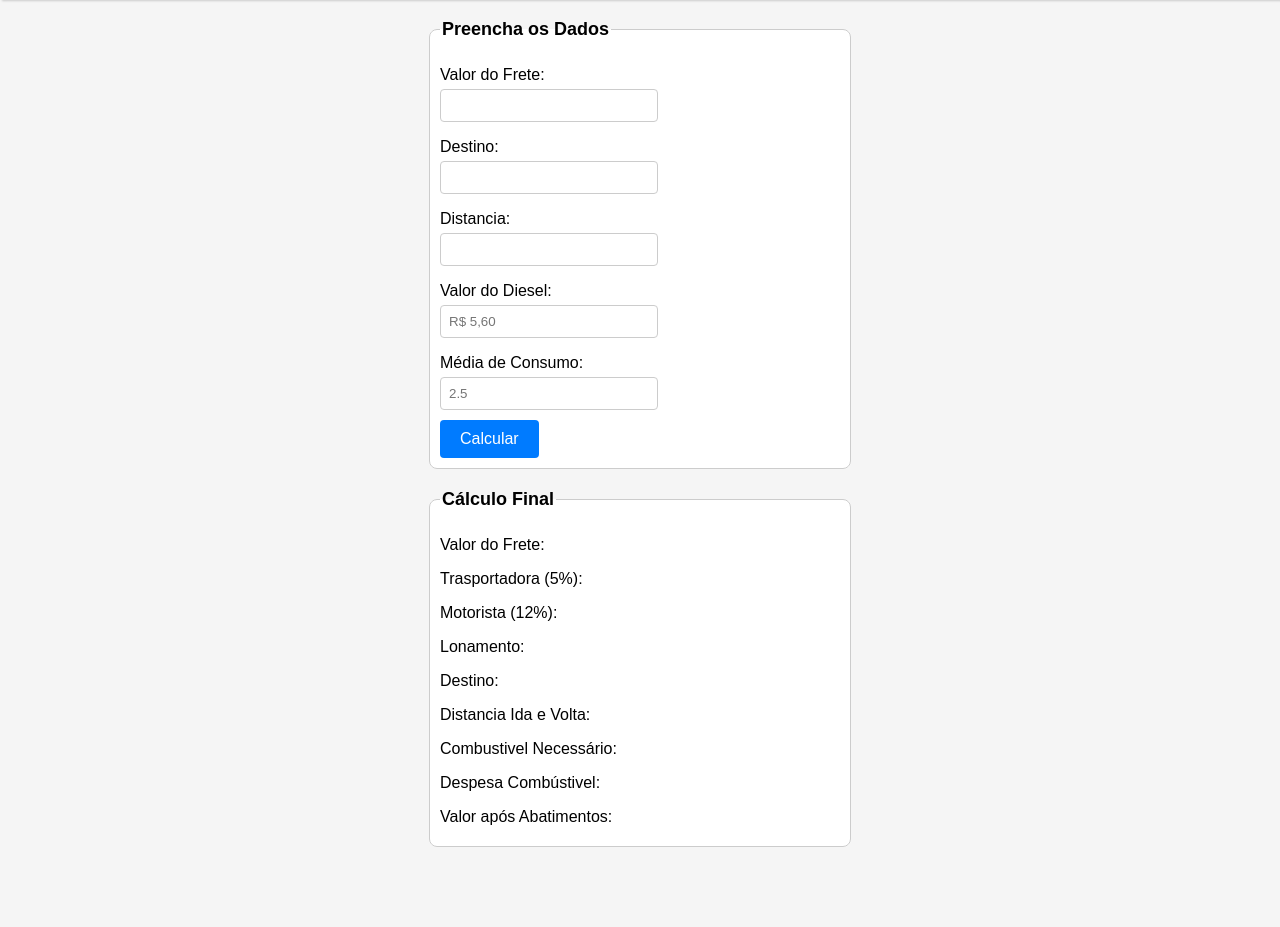
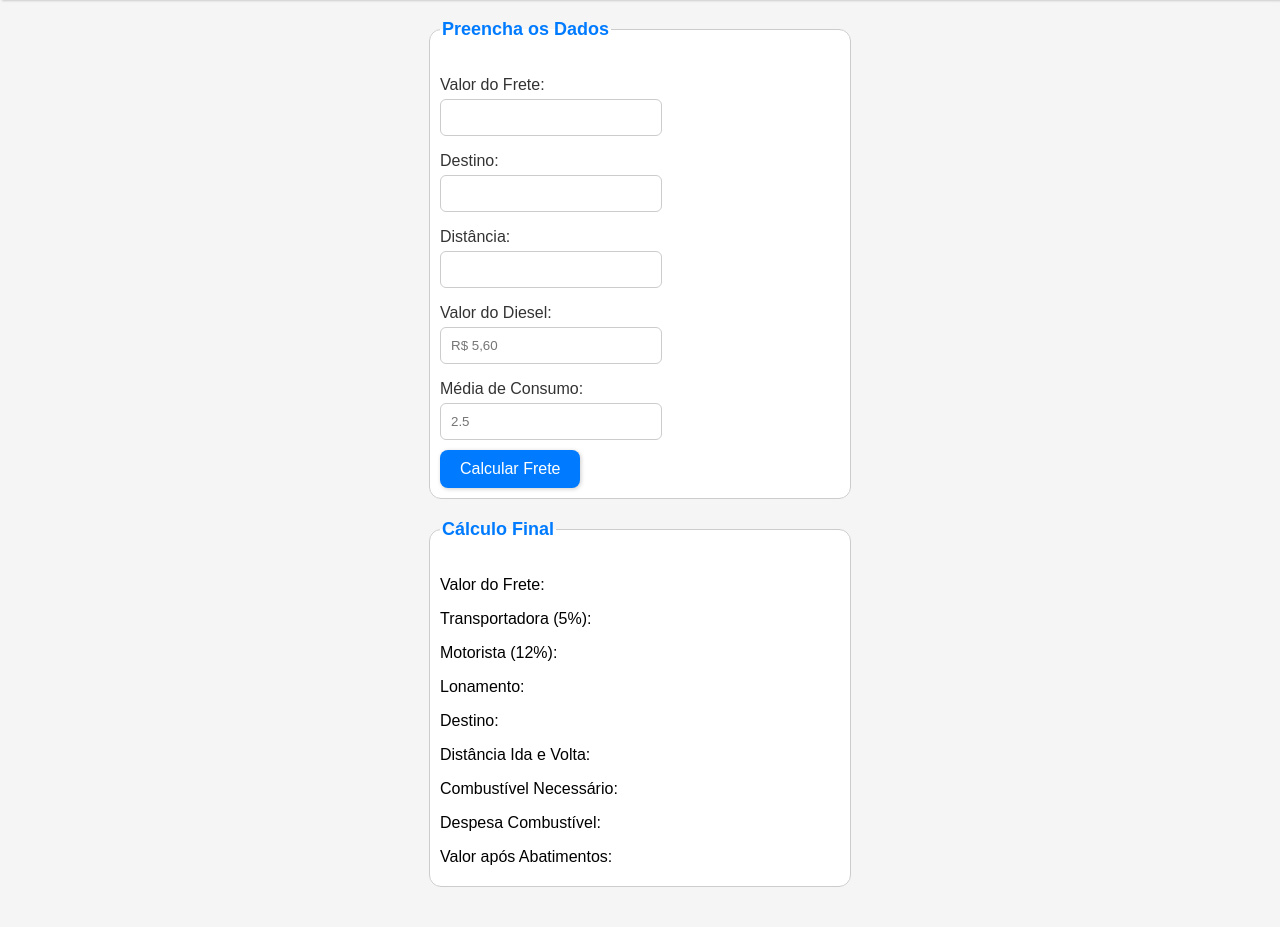
Before and after one commit to Jaymeda14/Calculadora-de-Fretes, a plain HTML site: page index.html in a window 1280 px wide. Shown: the part 83-1010 px from the top of the page. Before the commit the page ends 970 px from the top, so only its background shows below. Drawn offline with Linux system fonts and the light colour scheme.

Commit message:
ajustes simples

```diff
--- a/index.html
+++ b/index.html
@@ -3,11 +3,11 @@
 <head>
     <meta charset="UTF-8">
     <meta name="viewport" content="width=device-width, initial-scale=1.0">
-    <title>Calculador de Fretes</title>
+    <title>Calculadora de Fretes</title>
     <link rel="shortcut icon" href="imagens/caminhao-frontal.png" type="image/x-icon">
    <style>
 body {
-    font-family: Arial, sans-serif;
+    font-family: 'Poppins', sans-serif;
     margin: 0;
     padding: 0;
     background-color: #f5f5f5;
@@ -16,16 +16,18 @@ header{
     background-color: #fff;
     border: 1px solid #ccc;
     text-align: center;
-    color: #007bff;
     box-shadow: 02px 02px 02px rgba(0, 0, 0, 0.173);
 }
 
 h1{
+    color: #007bff;
     display: inline-flex;
-    text-shadow: 02px 02px 02px rgba(0, 0, 0, 0.173);;
+    text-shadow: 02px 02px 02px rgba(0, 0, 0, 0.173);
+
 }
 img{
     height: 25px;
+    margin-left: 8px;
 }
 
 main {
@@ -38,15 +40,15 @@ main {
 fieldset {
     margin-bottom: 20px;
     border: 1px solid #ccc;
-    border-radius: 8px;
+    border-radius: 12px;
     padding: 10px;
-    padding-top: 0px;
     width: 100%;
     max-width: 400px;
     background-color: #fff;
 }
 
 legend {
+    color: #007bff;
     font-size: 18px;
     font-weight: bold;
     margin-bottom: 10px;
@@ -59,14 +61,17 @@ p {
 label {
     display: block;
     margin-bottom: 5px;
+    font-weight: 500;
+    color: #333;
 }
 
 input[type="text"],
 input[type="number"] {
-    width: 200px;
-    padding: 8px;
+    max-width: 200px;
+    width: 100%;
+    padding: 10px;
     border: 1px solid #ccc;
-    border-radius: 4px;
+    border-radius: 6px;
 }
 
 button {
@@ -74,13 +79,15 @@ button {
     background-color: #007bff;
     color: #fff;
     border: none;
-    border-radius: 4px;
+    border-radius: 8px;
     cursor: pointer;
     font-size: 16px;
+    box-shadow: 1px 1px 4px rgba(0,0,0,0.2);
 }
 
 button:hover {
     background-color: #0056b3;
+    box-shadow: 1px 1px 6px rgba(0,0,0,0.3);
 }
 
 span {
@@ -118,7 +125,7 @@ span {
                 <input type="text" name="" id="destino">
             </p>
             <p>
-                <label for="distancia">Distancia:</label>
+                <label for="distancia">Distância:</label>
                 <input type="number" name="" id="distancia">
             </p>
             <p>
@@ -127,20 +134,20 @@ span {
             </p>
             <p>
                 <label for="mediaConsumo">Média de Consumo:</label>
-                <input type="number" name="" id="mediaConsumo" placeholder="2.5">
+                <input type="number" name="" id="mediaConsumo" placeholder="2.5" step="0.1">
             </p>
-            <button id="btn" >Calcular</button>
+            <button id="btn" >Calcular Frete</button>
         </fieldset>
         <fieldset>
             <legend>Cálculo Final</legend>
             <p>Valor do Frete: <span id="resValorFrete"></span> </p>
-            <p>Trasportadora (5%): <span id="resTransportadora" class="red"></span> </p>
+            <p>Transportadora (5%): <span id="resTransportadora" class="red"></span> </p>
             <p>Motorista (12%): <span id="resDespesas" class="red"></span> </p>
             <p>Lonamento: <span id="resLonamento" class="red"></span> </p>
             <p>Destino: <span id="resDestino"></span> </p>
-            <p>Distancia Ida e Volta: <span id="resDistancia"></span> </p>
-            <p>Combustivel Necessário: <span id="resCombNec"></span> </p>
-            <p>Despesa Combústivel: <span id="resDespesaCombustivel" class="res"></span> </p>
+            <p>Distância Ida e Volta: <span id="resDistancia"></span> </p>
+            <p>Combustível Necessário: <span id="resCombNec"></span> </p>
+            <p>Despesa Combustível: <span id="resDespesaCombustivel" class="res"></span> </p>
 
 
             <p>Valor após Abatimentos: <span id="valorFinal" class="green"></span> </p>
```
